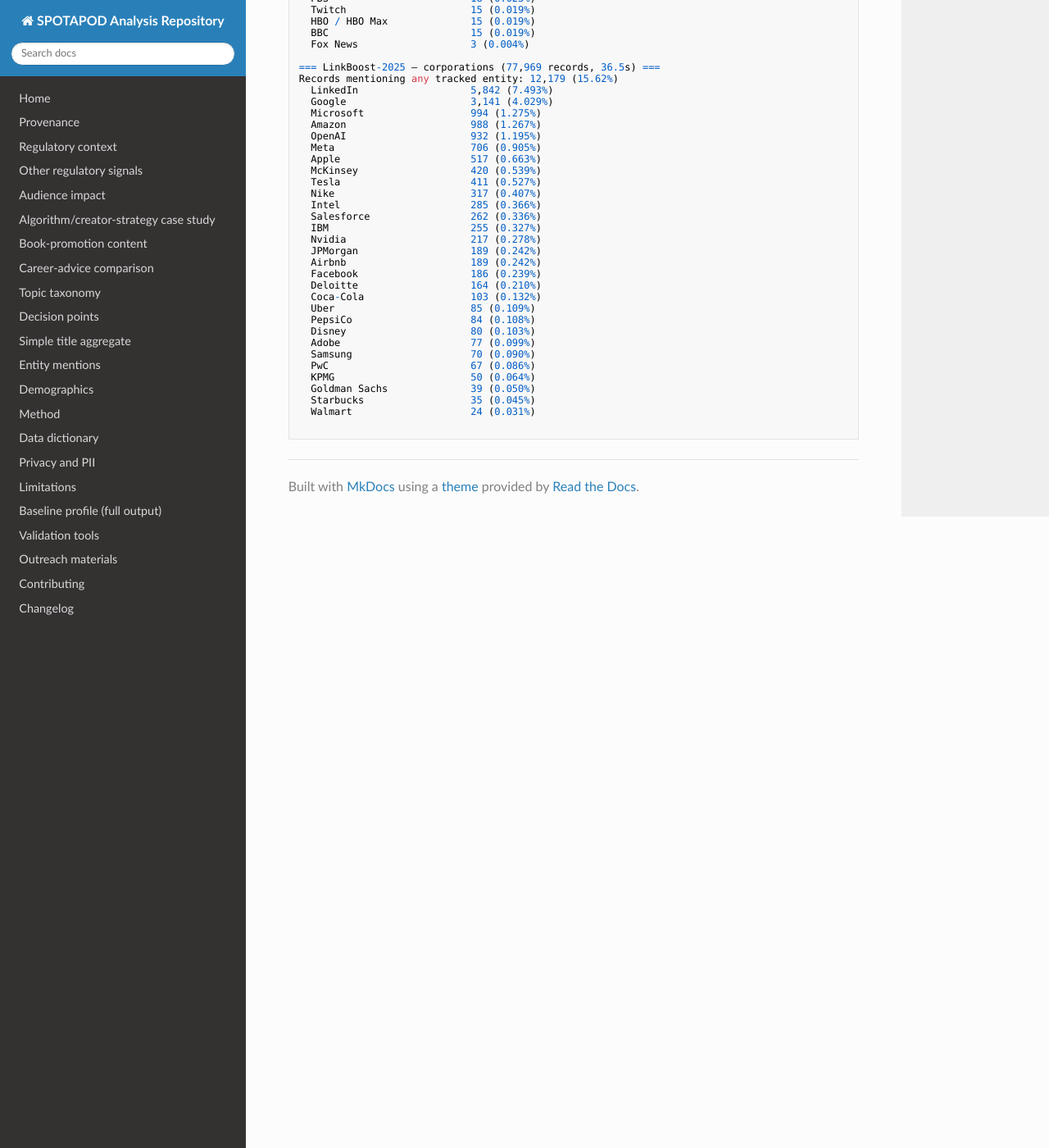
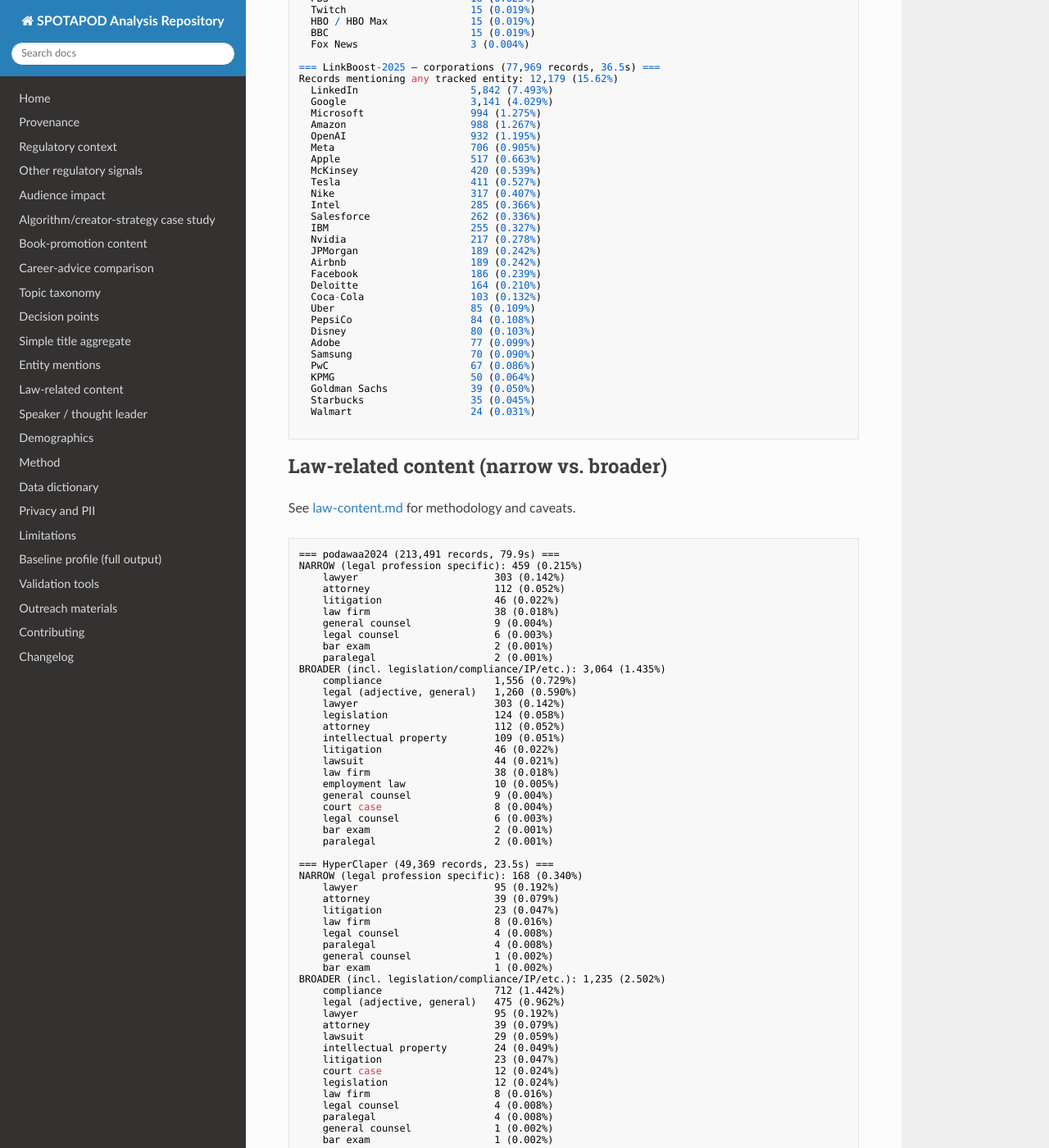
Before and after one commit to DreamITSoftware/SPOTAPOD, an MkDocs documentation site: the page built from docs/research/baseline-profile.md, in a window 1280 px wide and 1400 px high, scrolled down 13934 px. Shown: the whole window at 82% size. Built offline with MkDocs 1.6.1, drawn with Linux system fonts in a browser that asks for light colours; nearby versions of some CDN libraries; some of the changed text lies outside the part shown.

Commit message:
Add files via upload

````diff
--- a/docs/research/baseline-profile.md
+++ b/docs/research/baseline-profile.md
@@ -982,3 +982,114 @@
   Walmart                    24 (0.031%)
 
 ```
+
+## Law-related content (narrow vs. broader)
+
+See [law-content.md](law-content.md) for methodology and caveats.
+
+```
+=== podawaa2024 (213,491 records, 79.9s) ===
+NARROW (legal profession specific): 459 (0.215%)
+    lawyer                       303 (0.142%)
+    attorney                     112 (0.052%)
+    litigation                   46 (0.022%)
+    law firm                     38 (0.018%)
+    general counsel              9 (0.004%)
+    legal counsel                6 (0.003%)
+    bar exam                     2 (0.001%)
+    paralegal                    2 (0.001%)
+BROADER (incl. legislation/compliance/IP/etc.): 3,064 (1.435%)
+    compliance                   1,556 (0.729%)
+    legal (adjective, general)   1,260 (0.590%)
+    lawyer                       303 (0.142%)
+    legislation                  124 (0.058%)
+    attorney                     112 (0.052%)
+    intellectual property        109 (0.051%)
+    litigation                   46 (0.022%)
+    lawsuit                      44 (0.021%)
+    law firm                     38 (0.018%)
+    employment law               10 (0.005%)
+    general counsel              9 (0.004%)
+    court case                   8 (0.004%)
+    legal counsel                6 (0.003%)
+    bar exam                     2 (0.001%)
+    paralegal                    2 (0.001%)
+
+=== HyperClaper (49,369 records, 23.5s) ===
+NARROW (legal profession specific): 168 (0.340%)
+    lawyer                       95 (0.192%)
+    attorney                     39 (0.079%)
+    litigation                   23 (0.047%)
+    law firm                     8 (0.016%)
+    legal counsel                4 (0.008%)
+    paralegal                    4 (0.008%)
+    general counsel              1 (0.002%)
+    bar exam                     1 (0.002%)
+BROADER (incl. legislation/compliance/IP/etc.): 1,235 (2.502%)
+    compliance                   712 (1.442%)
+    legal (adjective, general)   475 (0.962%)
+    lawyer                       95 (0.192%)
+    attorney                     39 (0.079%)
+    lawsuit                      29 (0.059%)
+    intellectual property        24 (0.049%)
+    litigation                   23 (0.047%)
+    court case                   12 (0.024%)
+    legislation                  12 (0.024%)
+    law firm                     8 (0.016%)
+    legal counsel                4 (0.008%)
+    paralegal                    4 (0.008%)
+    general counsel              1 (0.002%)
+    bar exam                     1 (0.002%)
+
+=== LinkBoost-2025 (77,969 records, 29.9s) ===
+NARROW (legal profession specific): 447 (0.573%)
+    lawyer                       206 (0.264%)
+    paralegal                    89 (0.114%)
+    law firm                     80 (0.103%)
+    attorney                     69 (0.088%)
+    litigation                   63 (0.081%)
+BROADER (incl. legislation/compliance/IP/etc.): 3,473 (4.454%)
+    compliance                   1,794 (2.301%)
+    legal (adjective, general)   1,154 (1.480%)
+    lawsuit                      214 (0.274%)
+    lawyer                       206 (0.264%)
+    intellectual property        123 (0.158%)
+    paralegal                    89 (0.114%)
+    law firm                     80 (0.103%)
+    attorney                     69 (0.088%)
+    litigation                   63 (0.081%)
+    court case                   53 (0.068%)
+
+```
+
+## Speaker / thought leader (no names, no full bios)
+
+See [speaker-thought-leader.md](speaker-thought-leader.md) for methodology and the overlap finding.
+
+```
+============================================================
+HYPERCLAPPER — SPEAKER / THOUGHT LEADER (no names, no full bios)
+============================================================
+Total records: 49,369
+Records with occupation/headline text: 37,500
+
+"Speaker":        1,889 (3.83% of all records, 5.04% of those with text)
+"Thought leader": 500 (1.01% of all records, 1.33% of those with text)
+Both terms in the same record: 500 (100.0% of "thought leader" records also say "speaker")
+
+Reminder: this reports keyword counts only. No name, handle, or
+verbatim occupation/headline text is printed by this script.
+
+============================================================
+LINKBOOST — SPEAKER / THOUGHT LEADER (no names, no full bios)
+============================================================
+Total records: 77,969
+Records with occupation/headline text: 74,898
+
+"Speaker":        14,261 (18.29% of all records, 19.04% of those with text)
+"Thought leader": 4,292 (5.50% of all records, 5.73% of those with text)
+Both terms in the same record: 4,175 (97.3% of "thought leader" records also say "speaker")
+
+Reminder: this reports keyword counts only. No name, handle, or
+verbatim occupation/headline text is printed by this script.
+```
--- a/mkdocs.yml
+++ b/mkdocs.yml
@@ -20,6 +20,8 @@
   - Decision points: docs/research/decision-points.md
   - Simple title aggregate: docs/research/simple-titles.md
   - Entity mentions: docs/research/entity-mentions.md
+  - Law-related content: docs/research/law-content.md
+  - Speaker / thought leader: docs/research/speaker-thought-leader.md
   - Demographics: docs/research/demographics.md
   - Method: docs/method.md
   - Data dictionary: docs/data-dictionary.md
````
Also changed, not shown: CHANGELOG.md (+13 -0 lines), README.md (+33 -0 lines), docs/research/law-content.md (added, +65 -0 lines), docs/research/speaker-thought-leader.md (added, +52 -0 lines), 2 other files.
